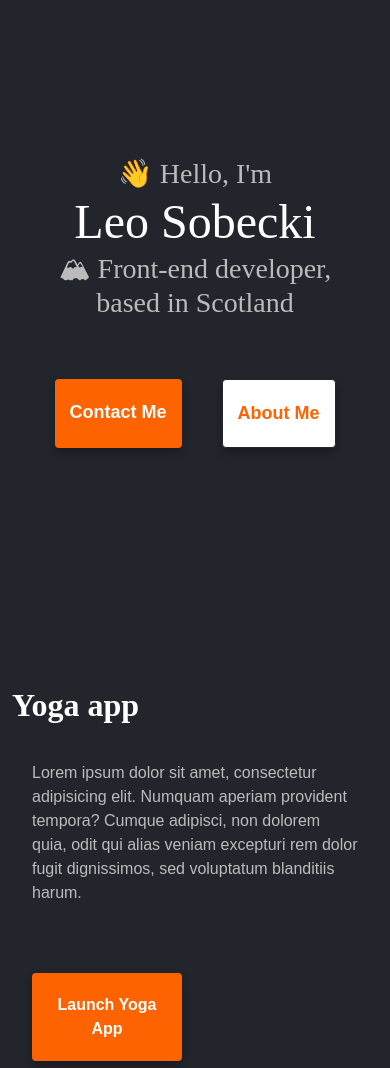
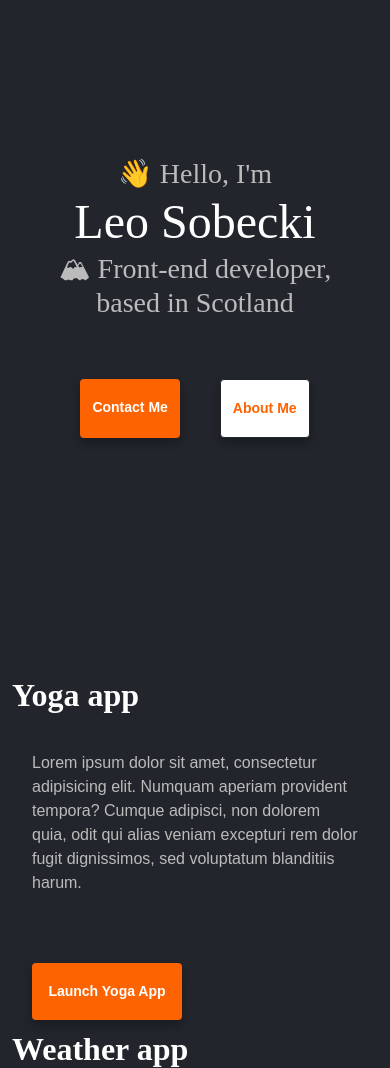
Before and after one commit to LS-hash/Portfolio, a plain HTML site: page index.html in a window 390 px wide. Shown: the part 61-1129 px from the top of the page. Drawn offline with nearby package versions, Linux system fonts and the light colour scheme.

Commit message:
made the links responsive

```diff
--- a/style.css
+++ b/style.css
@@ -68,7 +68,7 @@ p {
 
 .primary-link {
   border-radius: 4px;
-  padding: 20px 15px;
+  padding: 18px 12px;
   text-decoration: none;
   text-transform: capitalize;
   background: var(--secondary-color);
@@ -82,6 +82,10 @@ p {
   color: white;
 }
 
+.project-link {
+  margin: auto 20px;
+}
+
 .secondary-link {
   color: var(--secondary-color);
   border: 1px solid var(--primary-color);
@@ -91,7 +95,7 @@ p {
   text-decoration: none;
   text-transform: capitalize;
   border-radius: 4px;
-  padding: 20px 15px;
+  padding: 18px 12px;
   font-weight: bold;
 }
 
@@ -146,4 +150,13 @@ p {
     text-align: center;
     margin: 0 20px;
   }
+  .navigation-links {
+    font-size: 14px;
+  }
+  .primary-link {
+    font-size: 14px;
+  }
+  .secondary-link {
+    font-size: 14px;
+  }
 }
```
